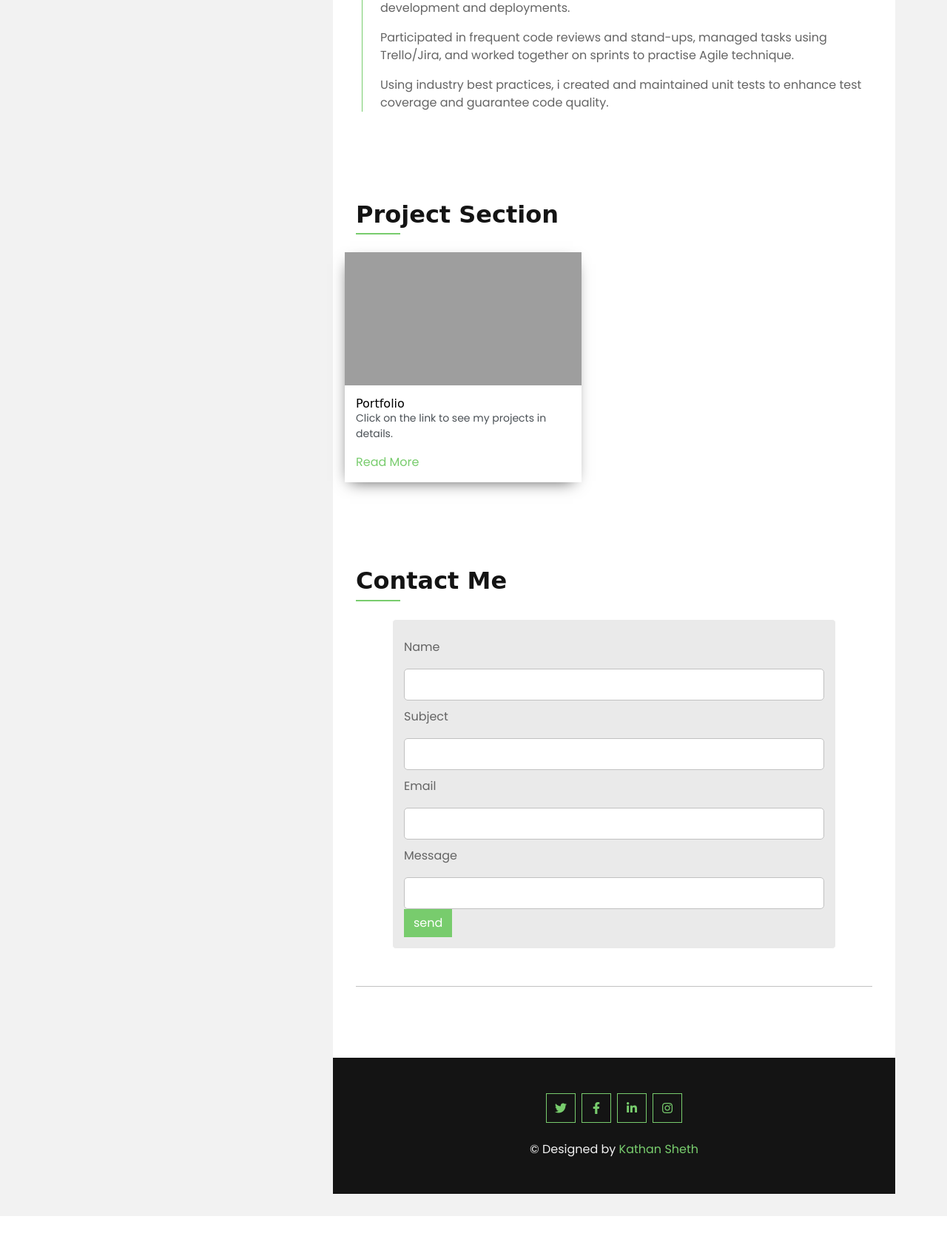
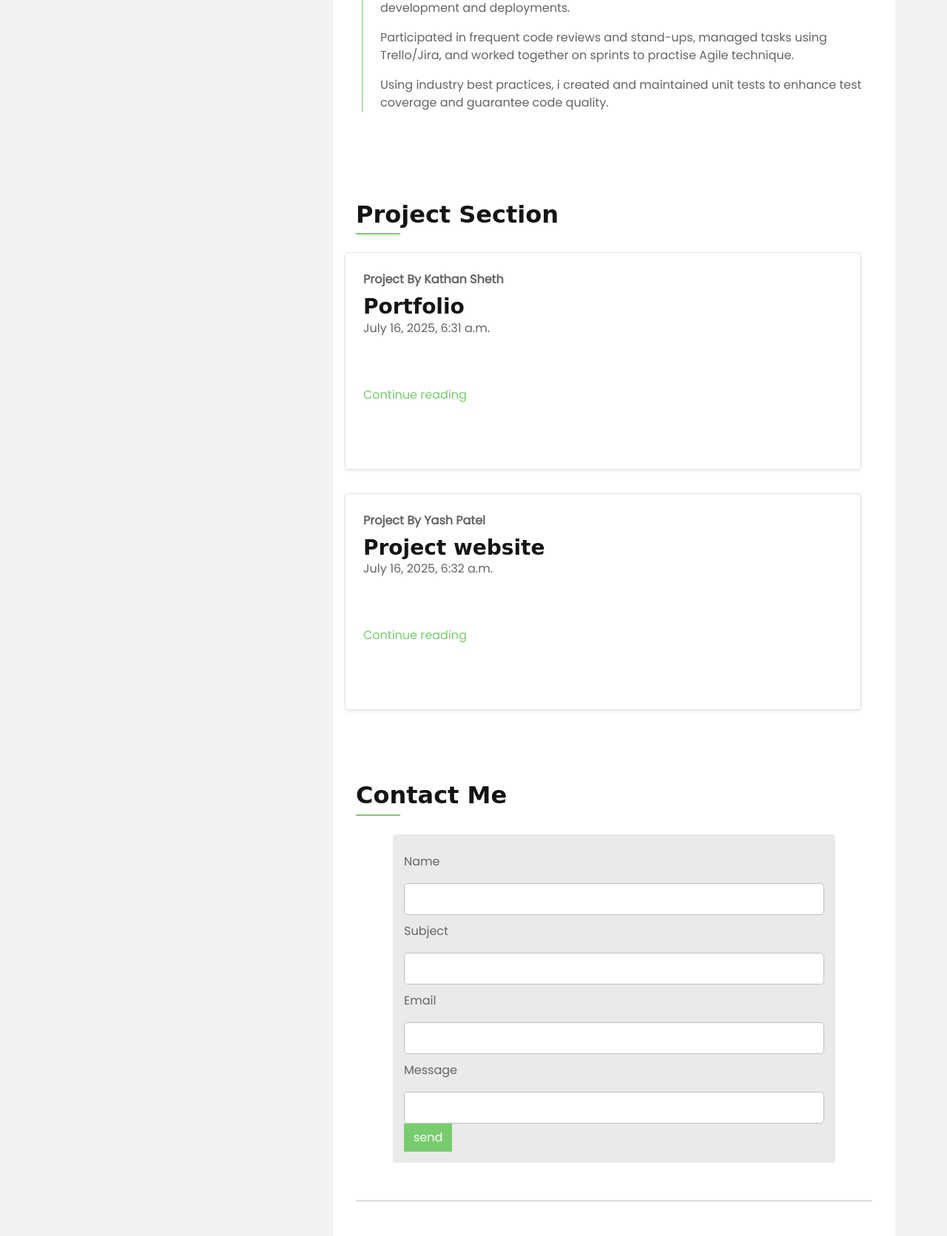
Before and after one commit to Kathan1999/Private_website, a Django app: page / in a window 1280 px wide. Shown: the part 1533-3204 px from the top of the page at 74% size. Before the commit the page ends 3177 px from the top, so only its background shows below. Run offline with Django 5.2, Linux system fonts and the light colour scheme; data comes from the database, SQL or seed files in the repository; some libraries are stand-ins or nearby versions; some web fonts are replaced; grey boxes are pictures that could not be loaded.

Commit message:
proejct section has been added dynamically

```diff
--- a/Home/admin.py
+++ b/Home/admin.py
@@ -1,7 +1,7 @@
 from django.contrib import admin
 from Home.models import Contact
-from Home.models import Post1
+from Home.models import Post
 # Register your models here.
 
 admin.site.register(Contact)
-admin.site.register(Post1)
+admin.site.register(Post)
--- a/Home/models.py
+++ b/Home/models.py
@@ -11,10 +11,12 @@
     def __str__(self):
         return self.email
 
-class Post1(models.Model):
+class Post(models.Model):
     sno = models.AutoField(primary_key=True)
+    author = models.CharField(max_length=100)
+    timestamp = models.DateTimeField(blank=True)
     title = models.CharField(max_length=150)
-    content = models.CharField(max_length=200)
+    content = models.TextField()
 
     def __str__(self):
         return self.title
--- a/Home/templates/index.html
+++ b/Home/templates/index.html
@@ -270,29 +270,36 @@
                 <!-- Education End -->
 
 
-                <!-- Portfolio Start -->
+                <!-- Project Start -->
                 <div class="container bg-white pt-5 pb-3">
                     <div class="row px-3">
                         <div class="col-12">
                             <h2 class="title position-relative pb-2 mb-4">Project Section</h2>
                         </div>
-                        <div class="post-wrapper">
-                            <div>
-                                {% for post1 in allPost1 %}
-                                <div class="post">
-                                    <img class="thumbnail" src="images/picture.png">
-                                    <div class="post-preview">
-                                        <h6 class="post-title">{{post1.title}}</h6>
-                                        <p class="post-intro">{{post1.content}}</p>
-                                        <a href="post1">Read More</a>
-                                    </div>
-                                </div>
-                                {% endfor %}
-                            </div>
+                        {% for post in allPosts %}
+                        <div class="row mb-2 container">
+                          <div class="col-md-12">
+                              <div class="row g-0 border rounded overflow-hidden flex-md-row mb-4 shadow-sm h-md-250 position-relative">
+                                  <div class="col p-4 d-flex flex-column position-static">
+                                      <strong class="d-inline-block mb-2 text-primary-emphasis">Project By {{post.author}}</strong>
+                                      <h3 class="mb-0">{{post.title}}</h3>
+                                      <div class="mb-1 text-body-secondary">{{post.timestamp}}</div>
+                                      <p class="card-text mb-auto">{{psot.content | truncatechars:300}}</p>
+                                      <a href="#" class="icon-link gap-1 icon-link-hover stretched-link">
+                                          Continue reading
+
+                                          <svg class="bi" aria-hidden="true">
+                                              <use xlink:href="#chevron-right"></use>
+                                          </svg>
+                                      </a>
+                                  </div>
+                              </div>
+                          </div>
                         </div>
+                        {% endfor %}
                     </div>
                 </div>
-                <!-- Portfolio End -->
+                <!-- Projct End -->
 
                 <!-- Contact Start -->
                 <div class="container bg-white py-5" id="contact">
--- a/Home/views.py
+++ b/Home/views.py
@@ -1,11 +1,11 @@
 from django.shortcuts import render
 from Home.models import Contact
 from django.contrib import messages
-from Home.models import Post1
+from Home.models import Post
 # Create your views here.
 def index(request):
-    allPost1 = Post1.objects.all()
-    context = {"allPost1":allPost1}
+    allPosts = Post.objects.all()
+    context = {"allPosts":allPosts}
     if request.method == 'POST':
         name = request.POST.get('name')
         email = request.POST.get('email')
```
Also changed, not shown: Home/migrations/0003_post_delete_post1.py (added), db.sqlite3.
